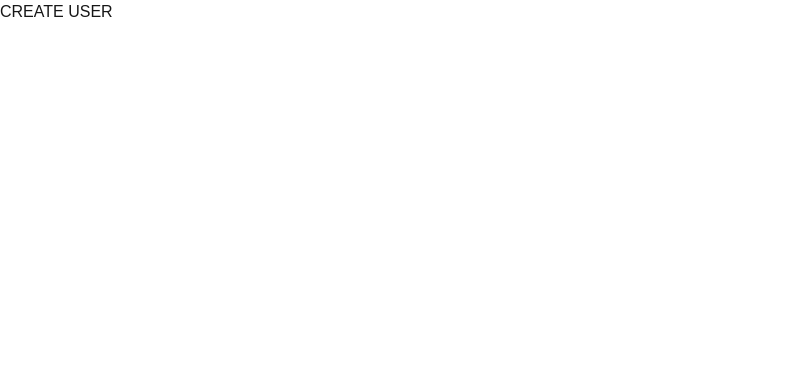
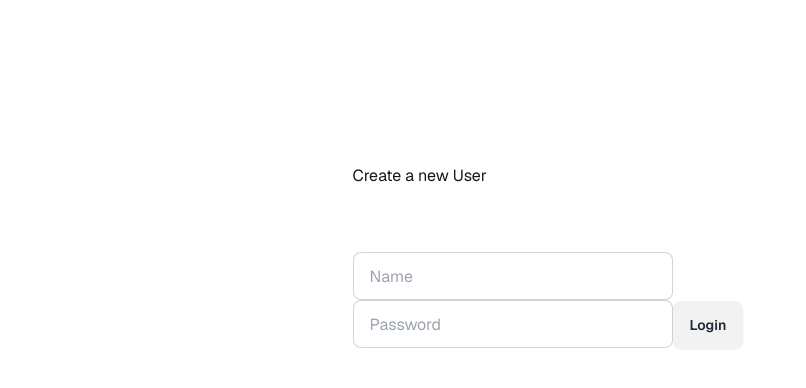
Before and after one commit to Narfinger/toukakoukan, a Next.js app in the folder front_end/: page /createuser in a window 1280 px wide. Shown: the top 388 px of the page, without its empty margins (0-806 px from the left). Built offline with nearby package versions, Linux system fonts and the light colour scheme.

Commit message:
some more work

```diff
--- a/front_end/src/app/components/userview.tsx
+++ b/front_end/src/app/components/userview.tsx
@@ -1,4 +1,4 @@
-export default function UserView({ login_cookie }: { login_cookie: string }) {
+export default function LoginView({ login_cookie }: { login_cookie: string }) {
 
     return <span>{"Here is the user information"}</span>
 
--- a/front_end/src/app/createuser/page.js
+++ /dev/null
@@ -1,11 +0,0 @@
-"use client"
-
-export default function CreateUser() {
-
-    return (<>
-        <div className="row">
-            <span>{"CREATE USER"}</span>
-        </div>
-    </>
-    );
-}
--- /dev/null
+++ b/front_end/src/app/createuser/page.tsx
@@ -0,0 +1,48 @@
+"use client"
+
+import { redirect } from "next/navigation";
+import { useState } from "react";
+
+export default function CreateUser() {
+    const [username, setUsername] = useState<string>('');
+    const [password, setPassword] = useState<string>('');
+    const [msg, setMsg] = useState<string>('');
+    const create = (e: Event) => {
+        e.preventDefault();
+        fetch('/auth/createuser', {
+            method: 'POST',
+            headers: {
+                'Content-Type': 'application/json',
+            },
+            body: JSON.stringify({
+                username: username,
+                password: password,
+            })
+        })
+            .then((res) => res.json())
+            .then((result) => {
+                if (result.result == "ok") {
+                    redirect('/');
+                } else {
+                    setMsg("Error");
+                }
+            });
+    }
+
+
+    return (<>
+        <div className="grid grid-rows-[20px_1fr_20px] items-cente
+  r justify-items-center min-h-screen p-8 pb-20 gap-16 sm:p-20 font-[family-name:var(--font-geist-sans)]">
+            <main className="flex flex-col gap-8 row-start-2 items-center sm:items-start">
+                <h1>Create a new User</h1>
+                <h3>{msg}</h3>
+                <form onSubmit={create} >
+                    <input type="text" placeholder="Name" className="input input-bordered w-full max-w-xs" value={username} onChange={(e) => setUsername(e.target.value)} />
+                    <input type="password" placeholder="Password" className="input input-bordered w-full max-w-xs" value={password} onChange={(e) => setPassword(e.target.value)} />
+                    <button className="btn" type="submit">Login</button>
+                </form>
+            </main >
+        </div >
+    </>
+    );
+}
--- a/front_end/src/app/main.tsx
+++ b/front_end/src/app/main.tsx
@@ -1,16 +1,16 @@
 "use client"
 import ExpenseView from "./components/expenseview";
-import UserView from "./components/userview";
+import LoginView from "./components/userview";
 
 export default function MainView({ login_cookie }: { login_cookie: string }) {
 
   return (<>
     <div className="row">
-      <UserView login_cookie={login_cookie} />
+      <LoginView login_cookie={login_cookie} />
     </div>
     <div className="row">
       <ExpenseView login_cookie={login_cookie} />
     </div>
   </>
-);
+  );
 }
--- a/front_end/tsconfig.json
+++ b/front_end/tsconfig.json
@@ -22,6 +22,6 @@
       "@/*": ["./src/*"]
     }
   },
-  "include": ["next-env.d.ts", "**/*.ts", "**/*.tsx", ".next/types/**/*.ts", "src/app/createuser/page.js"],
+  "include": ["next-env.d.ts", "**/*.ts", "**/*.tsx", ".next/types/**/*.ts", "src/app/createuser/page.tsx"],
   "exclude": ["node_modules"]
 }
```
